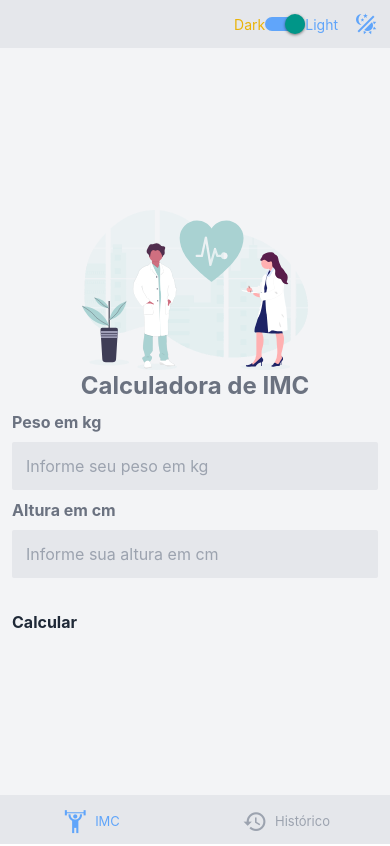
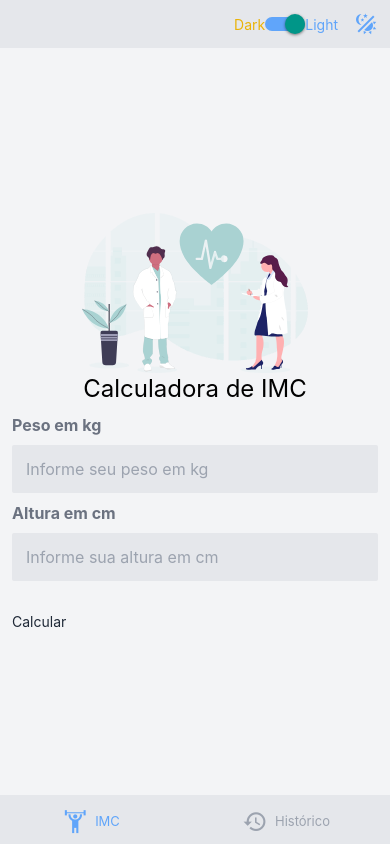
Before and after one commit to mayconline/calc-imc, a React Native app in the folder mobile/: screen /Home in a window 390 px wide. Built offline with nearby package versions, Linux system fonts and the light colour scheme.

Commit message:
create Text custom component

```diff
--- a/mobile/App.tsx
+++ b/mobile/App.tsx
@@ -1,12 +1,7 @@
-import { IMCProvider } from './src/context/IMCContext';
 import { Routes } from './src/routes';
 
 function App() {
-  return (
-    <IMCProvider>
-      <Routes />
-    </IMCProvider>
-  );
+  return <Routes />;
 }
 
 export default App;
--- a/mobile/assets/svg/HistoryLogo.tsx
+++ b/mobile/assets/svg/HistoryLogo.tsx
@@ -1,8 +1,8 @@
 import { memo } from 'react';
-import Svg, { SvgProps, Path, Circle, Ellipse } from 'react-native-svg';
+import Svg, { Path, Circle, Ellipse } from 'react-native-svg';
 
-const HistoryLogo = (props: SvgProps) => (
-  <Svg viewBox="0 0 758.697 683.657" {...props}>
+const HistoryLogo = () => (
+  <Svg viewBox="0 0 758.697 683.657" width={256} height={224}>
     <Path
       fill="#e6e6e6"
       d="M728.113 271c0 118.6-76.18 219.4-182.28 256.14a272.758 272.758 0 0 1-132.97 11.26q-6.345-1.035-12.6-2.38-8.475-1.8-16.75-4.14c-113.91-32.06-197.4-136.72-197.4-260.88 0-149.67 121.33-271 271-271s271 121.33 271 271Z"
--- a/mobile/assets/svg/Logo.tsx
+++ b/mobile/assets/svg/Logo.tsx
@@ -1,6 +1,5 @@
 import { memo } from 'react';
 import Svg, {
-  SvgProps,
   Defs,
   LinearGradient,
   Stop,
@@ -9,8 +8,8 @@
   Circle,
 } from 'react-native-svg';
 
-const Logo = (props: SvgProps) => (
-  <Svg viewBox="0 0 1105.04 782.74" {...props}>
+const Logo = () => (
+  <Svg viewBox="0 0 1105.04 782.74" width={256} height={160}>
     <Defs>
       <LinearGradient
         id="a"
--- a/mobile/src/components/Button.tsx
+++ b/mobile/src/components/Button.tsx
@@ -1,4 +1,5 @@
-import { Text, TouchableOpacity, TouchableOpacityProps } from 'react-native';
+import { TouchableOpacity, TouchableOpacityProps } from 'react-native';
+import { Text } from './Text';
 
 interface ButtonProps extends TouchableOpacityProps {}
 
@@ -8,7 +9,7 @@
       className="py-3 px-4 rounded bg-cyan-500 items-center justify-center"
       {...props}
     >
-      <Text className="text-base text-gray-800 font-bold">{children}</Text>
+      <Text className="text-gray-800">{children}</Text>
     </TouchableOpacity>
   );
 }
--- a/mobile/src/components/Input.tsx
+++ b/mobile/src/components/Input.tsx
@@ -1,6 +1,7 @@
 import { useRef } from 'react';
-import { Text, TextInput, TextInputProps, View } from 'react-native';
+import { TextInput, TextInputProps, View } from 'react-native';
 import colors from 'tailwindcss/colors';
+import { Text } from './Text';
 
 interface InputProps extends TextInputProps {
   label: string;
@@ -16,9 +17,7 @@
 
   return (
     <View className="w-full mt-2">
-      <Text className="font-bold text-base text-gray-500 dark:text-gray-100">
-        {label}
-      </Text>
+      <Text>{label}</Text>
       <TextInput
         className="h-12 p-3 mt-2 text-base rounded-sm text-gray-800 dark:text-gray-100 bg-gray-200 dark:bg-gray-800 border-transparent focus:border-cyan-600 dark:focus:border-cyan-300 border-2"
         {...props}
--- a/mobile/src/components/ResultIMCModal.tsx
+++ b/mobile/src/components/ResultIMCModal.tsx
@@ -1,10 +1,11 @@
-import { ActivityIndicator, Modal, Text, View } from 'react-native';
+import { ActivityIndicator, Modal, View } from 'react-native';
 import { SafeAreaView } from 'react-native-safe-area-context';
 import { useIMC } from '../hooks/useIMC';
 import colors from 'tailwindcss/colors';
 import Icon from 'react-native-vector-icons/MaterialCommunityIcons';
 import { useColorScheme } from 'nativewind';
 import { ProgressCircle } from 'react-native-svg-charts';
+import { Text } from './Text';
 
 interface ResultIMCModalProps {
   visible: boolean;
@@ -55,11 +56,9 @@
               </View>
 
               <View className="flex-1 items-center justify-center">
-                <Text className="text-gray-500 dark:text-gray-100 font-bold text-4xl">
-                  {lastResultIMC?.IMC}
-                </Text>
+                <Text className="text-4xl">{lastResultIMC?.IMC}</Text>
 
-                <Text className="text-gray-500 dark:text-gray-100  text-xl">
+                <Text className="font-normal text-xl">
                   {lastResultIMC?.situation?.description}
                 </Text>
               </View>
--- /dev/null
+++ b/mobile/src/components/Text.tsx
@@ -0,0 +1,12 @@
+import { Text as RNText, TextProps as RNTextProps } from 'react-native';
+
+interface TextProps extends RNTextProps {}
+
+export function Text(props: TextProps) {
+  return (
+    <RNText
+      className="text-gray-500 dark:text-gray-100 font-bold text-base"
+      {...props}
+    />
+  );
+}
--- a/mobile/src/components/ToggleTheme.tsx
+++ b/mobile/src/components/ToggleTheme.tsx
@@ -1,7 +1,8 @@
-import { Switch, Text, View, ViewProps } from 'react-native';
+import { Switch, View, ViewProps } from 'react-native';
 import { useColorScheme } from 'nativewind';
 import colors from 'tailwindcss/colors';
 import { Icon } from './Icon';
+import { Text } from './Text';
 
 interface ToogleThemeProps extends ViewProps {}
 
@@ -10,7 +11,7 @@
 
   return (
     <View className="flex-row items-center" {...props}>
-      <Text className="text-yellow-500">Dark</Text>
+      <Text className="text-yellow-500 font-normal">Dark</Text>
 
       <Switch
         trackColor={{ true: colors.blue[400], false: colors.yellow[400] }}
@@ -21,7 +22,7 @@
         value={colorScheme === 'light'}
       />
 
-      <Text className="text-blue-400 mr-4">Light</Text>
+      <Text className="text-blue-400 font-normal mr-4">Light</Text>
 
       <Icon
         name="theme-light-dark"
--- a/mobile/src/routes/index.tsx
+++ b/mobile/src/routes/index.tsx
@@ -1,5 +1,6 @@
 import { NavigationContainer } from '@react-navigation/native';
 import RNBootSplash from 'react-native-bootsplash';
+import { IMCProvider } from '../context/IMCContext';
 
 import { Header } from '../components/Header';
 import { AppRoutes } from './app.routes';
@@ -8,7 +9,9 @@
   return (
     <NavigationContainer onReady={() => RNBootSplash.hide()}>
       <Header />
-      <AppRoutes />
+      <IMCProvider>
+        <AppRoutes />
+      </IMCProvider>
     </NavigationContainer>
   );
 }
--- a/mobile/src/screens/History.tsx
+++ b/mobile/src/screens/History.tsx
@@ -6,7 +6,7 @@
   return (
     <SafeAreaView className="flex-1">
       <View className="flex-1 justify-center items-center px-3 bg-gray-100 dark:bg-gray-900">
-        <HistoryLogo className="h-56 w-64" />
+        <HistoryLogo />
 
         <Text className="text-gray-500 dark:text-gray-100 font-bold text-2xl">
           Em breve
--- a/mobile/src/screens/Home.tsx
+++ b/mobile/src/screens/Home.tsx
@@ -1,6 +1,7 @@
-import { KeyboardAvoidingView, Text } from 'react-native';
+import { KeyboardAvoidingView } from 'react-native';
 import { SafeAreaView } from 'react-native-safe-area-context';
 import { IMCForm } from '../components/IMCForm';
+import { Text } from '../components/Text';
 import Logo from '../../assets/svg/Logo';
 
 export function Home() {
@@ -10,11 +11,9 @@
         className="flex-1 justify-center items-center px-3 bg-gray-100 dark:bg-gray-900"
         behavior="padding"
       >
-        <Logo className="h-40 w-64" />
+        <Logo />
 
-        <Text className="text-gray-500 dark:text-gray-100 font-bold text-2xl">
-          Calculadora de IMC
-        </Text>
+        <Text className="text-2xl">Calculadora de IMC</Text>
 
         <IMCForm />
       </KeyboardAvoidingView>
```
